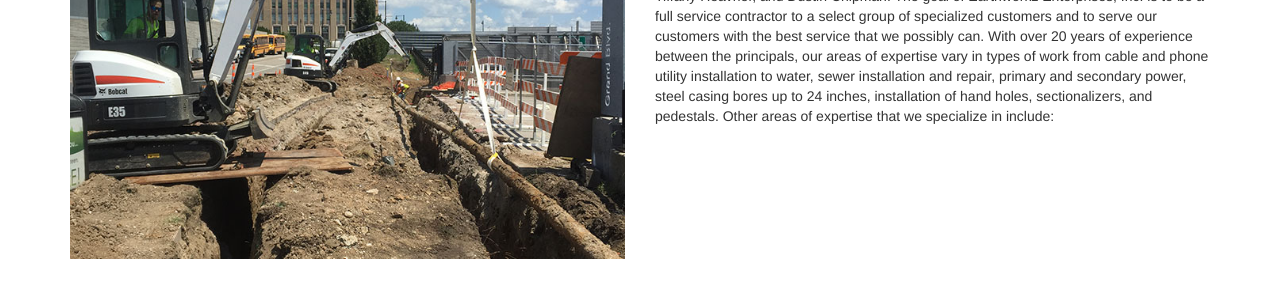
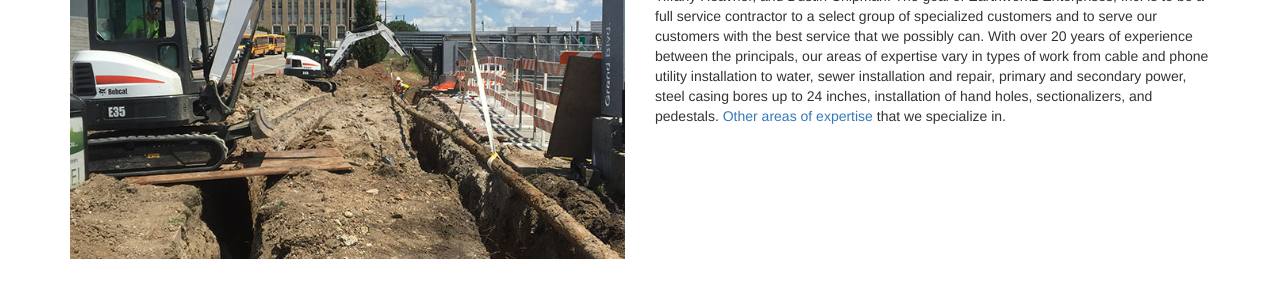
Before and after one commit to zachdyerdesign/earthworkzkc, a Jekyll site: the page built from about.html, in a window 1280 px wide and 900 px high. Shown: the part 313-613 px from the top of the window. Built offline with Jekyll 4.4.1, drawn with Linux system fonts in a browser that asks for light colours; some of the changed text lies outside the part shown.

Commit message:
hyperlink

```diff
--- a/about.html
+++ b/about.html
@@ -28,7 +28,7 @@ permalink: about
             </div>
             <div class="col-md-6">
                 <h2>About Earthworkz</h2>
-                <p>Earthworkz Enterprises, Inc. was founded in 2009 by three principal owners, Josh and Tiffany Heavner, and Dustin Chipman. The goal of Earthworkz Enterprises, Inc. is to be a full service contractor to a select group of specialized customers and to serve our customers with the best service that we possibly can. With over 20 years of experience between the principals, our areas of expertise vary in types of work from cable and phone utility installation to water, sewer installation and repair, primary and secondary power, steel casing bores up to 24 inches, installation of hand holes, sectionalizers, and pedestals. Other areas of expertise that we specialize in include:</p>
+                <p>Earthworkz Enterprises, Inc. was founded in 2009 by three principal owners, Josh and Tiffany Heavner, and Dustin Chipman. The goal of Earthworkz Enterprises, Inc. is to be a full service contractor to a select group of specialized customers and to serve our customers with the best service that we possibly can. With over 20 years of experience between the principals, our areas of expertise vary in types of work from cable and phone utility installation to water, sewer installation and repair, primary and secondary power, steel casing bores up to 24 inches, installation of hand holes, sectionalizers, and pedestals. <a href="services">Other areas of expertise</a> that we specialize in.</p>
             </div>
         </div>
         <!-- /.row -->
```
